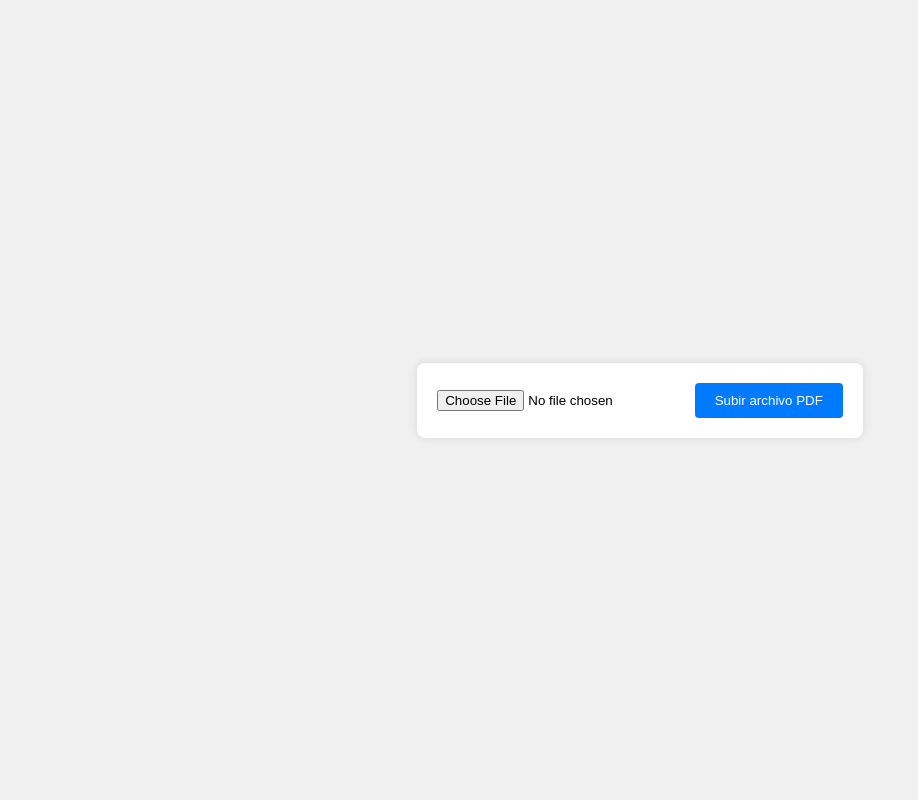
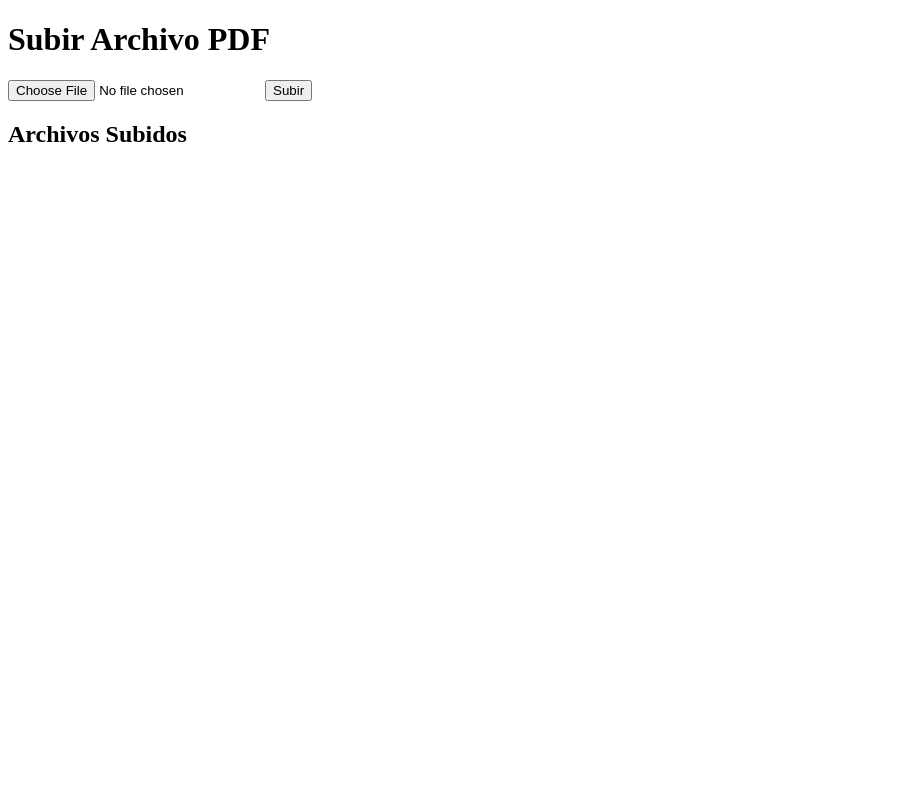
Before and after one commit to Tommy3072/web, a Flask app: page / in a window 1280 px wide. Shown: the whole page, without its empty margins (0-918 px from the left). Run offline with Flask 3, Linux system fonts and the light colour scheme.

Commit message:
Update upload.html

```diff
--- a/templates/upload.html
+++ b/templates/upload.html
@@ -3,71 +3,25 @@
 <head>
     <meta charset="UTF-8">
     <meta name="viewport" content="width=device-width, initial-scale=1.0">
-    <title>Subir PDF</title>
-    <style>
-        body {
-            font-family: Arial, sans-serif;
-            margin: 0;
-            padding: 0;
-            display: flex;
-            justify-content: center;
-            align-items: center;
-            height: 100vh;
-            background-color: #f0f0f0;
-        }
-        #uploadForm {
-            background: white;
-            padding: 20px;
-            border-radius: 8px;
-            box-shadow: 0 0 10px rgba(0, 0, 0, 0.1);
-        }
-        button {
-            padding: 10px 20px;
-            background-color: #007BFF;
-            color: white;
-            border: none;
-            border-radius: 4px;
-            cursor: pointer;
-        }
-        button:hover {
-            background-color: #0056b3;
-        }
-    </style>
+    <title>Subir y Ver Archivos PDF</title>
 </head>
 <body>
-    <form id="uploadForm">
-        <input type="file" id="fileInput" accept=".pdf">
-        <button type="submit">Subir archivo PDF</button>
+    <h1>Subir Archivo PDF</h1>
+
+    {% if message %}
+        <p>{{ message }}</p>
+    {% endif %}
+
+    <form method="POST" enctype="multipart/form-data" action="/">
+        <input type="file" name="file">
+        <button type="submit">Subir</button>
     </form>
 
-    <script>
-        document.getElementById('uploadForm').addEventListener('submit', function(event) {
-            event.preventDefault();
-
-            let fileInput = document.getElementById('fileInput');
-            let file = fileInput.files[0];
-
-            if (!file) {
-                alert('Por favor selecciona un archivo.');
-                return;
-            }
-
-            let formData = new FormData();
-            formData.append('file', file);
-
-            fetch('/upload', {
-                method: 'POST',
-                body: formData
-            }).then(response => {
-                if (response.ok) {
-                    alert('Archivo subido con éxito');
-                } else {
-                    alert('Error al subir el archivo');
-                }
-            }).catch(error => {
-                console.error('Error:', error);
-            });
-        });
-    </script>
+    <h2>Archivos Subidos</h2>
+    <ul>
+        {% for file in files %}
+        <li><a href="{{ url_for('serve_file', filename=file) }}">{{ file }}</a></li>
+        {% endfor %}
+    </ul>
 </body>
 </html>
```
